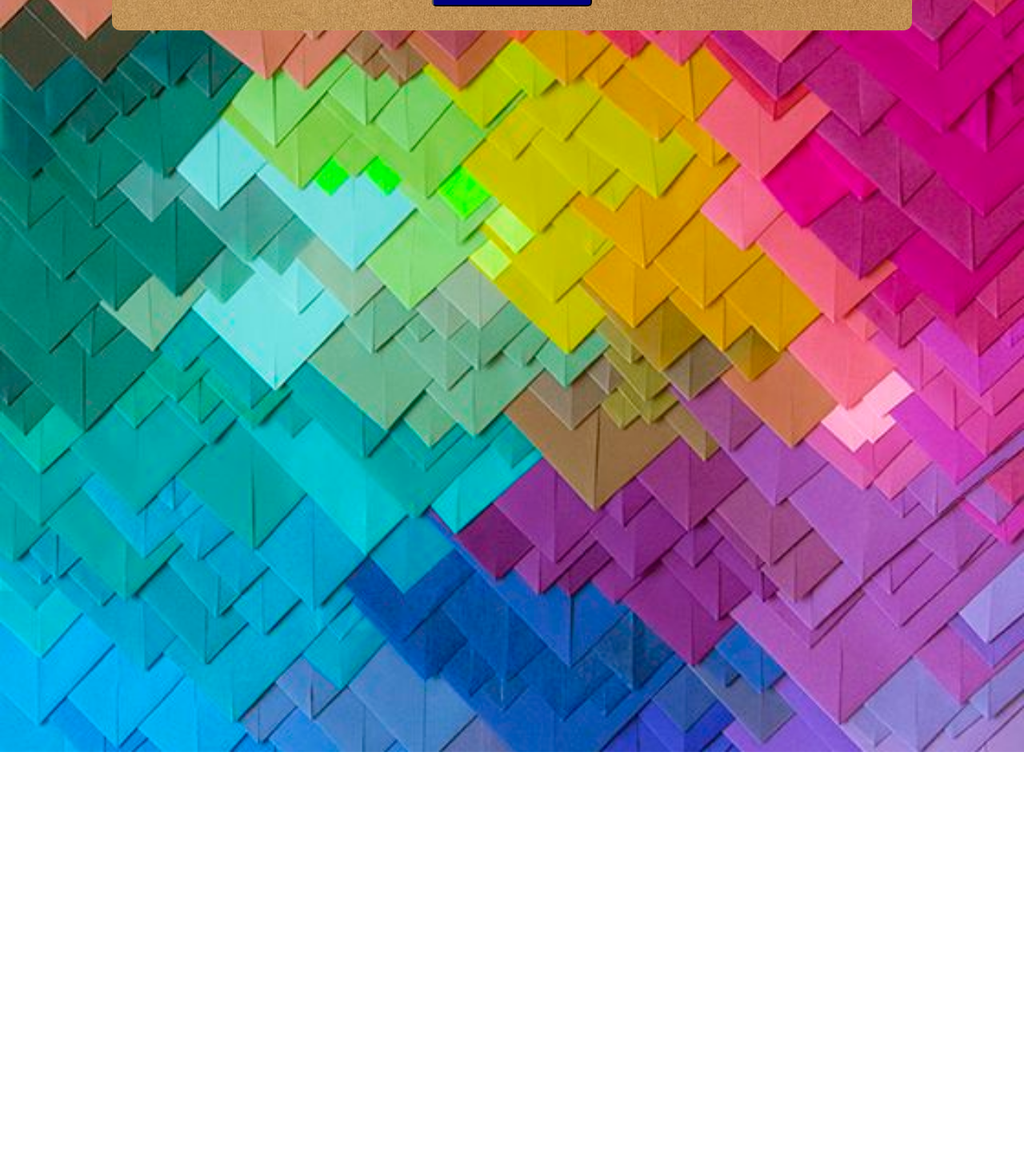
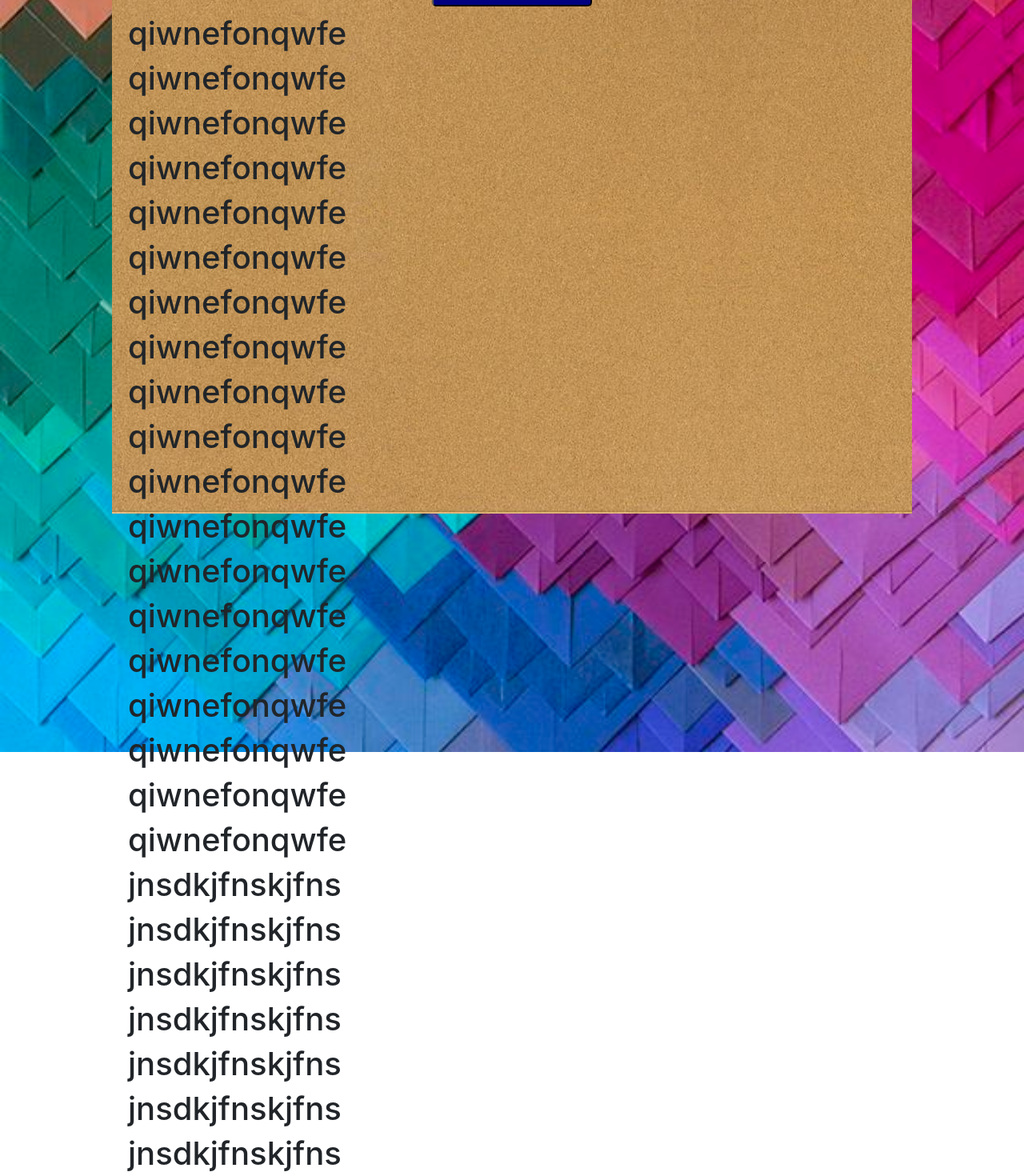
Before and after one commit to KoryStone05/Unite-App, a React (Create React App) app: page / in a window 1280 px wide. Shown: the part 340-1810 px from the top of the page at 80% size. Before the commit the page ends 1280 px from the top, so only its background shows below. Built offline with nearby package versions, Linux system fonts and the light colour scheme.

Commit message:
Changed the styling of the public and private buttons on the info card, also changed the styling of the bulliten board  container

```diff
--- a/src/Components/Form/info.css
+++ b/src/Components/Form/info.css
@@ -1,25 +1,38 @@
 .card {
     padding: 20px;
     width: 1050px;
-    height: 425px;
+    height: 475px;
     margin: auto;
     margin-top: 50px;
     background-color: white;
     box-shadow: 0 16px 28px 0 black, 0 25px 55px 0 grey;
 }
 
-.remember {
-    color: black;
-    text-shadow: white 0px 0px 20px;
-}
-
-.eventDetails {
-    width: 1010px;
-    border-radius: 5px;
-}
-
-.radio {
+.radioPublic {
     display: inline;
     margin: 10px;
     padding: 2px;
 }
+
+.radioPrivate {
+    display: inline;
+    margin: 10px;
+    padding: 2px;
+}
+
+.privatePassword {
+   padding-left: 10px;
+   width: 1000px;
+   border-radius: 10px;
+   display: none;
+}
+
+.submitButton {
+    width: 200px;
+}
+
+.eventDetailsBox {
+    height: 75px;
+    width: 1000px;
+
+}
--- a/src/Components/Form/info.js
+++ b/src/Components/Form/info.js
@@ -6,18 +6,6 @@ import {Route} from 'react-router-dom';
 
 
 class Info extends Component {
-
-//   constructor() {
-//     super();
-//     this.state = {
-//         open: false
-//     }
-//     this.handleDropDown = this.handleDropDown.bind(this);
-// }
-// handleDropDown() {
-//     this.setState({ open: !this.state.open })
-// }
-
     render() {
         return(
         <div className="card">
@@ -30,7 +18,7 @@ class Info extends Component {
 
   <Form.Group controlId="formGridAddress2">
     <Form.Label>Address</Form.Label>
-    <Form.Control placeholder="Street location" />
+    <Form.Control />
   </Form.Group>
 
 
@@ -104,21 +92,26 @@ class Info extends Component {
   </Form.Row>
 
 <div>
-  <textarea className='eventDetails' placeholder='Enter event details'></textarea>
+  <input className='eventDetailsBox' type='text' placeholder='Enter event details' />
 </div>
 
-        <div className="radio">
+        <div className="radioPublic">
           <label>
-            <input type="radio" value="option1" checked={true} />
+            <input type="radio" value="option1" checked={true}/>
             Public
           </label>
         </div>
 
-        <div className="radio">
+        <div className="radioPrivate">
           <label>
-            <input type="radio" value="option1" checked={true} />
+            <input type="radio" value="option2"/>
             Private
-          </label>
+            </label>
+        </div>
+        <div>
+        <Form.Group className="privatePassword">
+          <input type="password" placeholder="*Password Required*" onInput={this.validate}/>
+          </Form.Group>
         </div>
 <div>
   <Button className='submitButton' variant="primary" type="submit">
--- a/src/Home/Home.css
+++ b/src/Home/Home.css
@@ -26,6 +26,7 @@
     background-attachment: fixed;
     min-height: 100%;
     position: relative;
+    background-repeat: no-repeat;
 
 }
 
@@ -39,6 +40,7 @@
 }
 
 .eventBoardContainers {
+    position: sticky;
     margin-top: 10px;
     margin-left: 20px;
     padding-bottom: 20px;
--- a/src/Home/Home.js
+++ b/src/Home/Home.js
@@ -26,6 +26,33 @@ class Home extends Component {
                     <Link as={Link} to='/about'><button className='createEventButton'>Create Event</button></Link>
                 </div>
                 <div className='eventBoardContainers'>
+                    <h1>qiwnefonqwfe</h1>
+                    <h1>qiwnefonqwfe</h1>
+                    <h1>qiwnefonqwfe</h1>
+                    <h1>qiwnefonqwfe</h1>
+                    <h1>qiwnefonqwfe</h1>
+                    <h1>qiwnefonqwfe</h1>
+                    <h1>qiwnefonqwfe</h1>
+                    <h1>qiwnefonqwfe</h1>
+                    <h1>qiwnefonqwfe</h1>
+                    <h1>qiwnefonqwfe</h1>
+                    <h1>qiwnefonqwfe</h1>
+                    <h1>qiwnefonqwfe</h1>
+                    <h1>qiwnefonqwfe</h1>
+                    <h1>qiwnefonqwfe</h1>
+                    <h1>qiwnefonqwfe</h1>
+                    <h1>qiwnefonqwfe</h1>
+                    <h1>qiwnefonqwfe</h1>
+                    <h1>qiwnefonqwfe</h1>
+                    <h1>qiwnefonqwfe</h1>
+                    <h1>jnsdkjfnskjfns</h1>
+                    <h1>jnsdkjfnskjfns</h1>
+                    <h1>jnsdkjfnskjfns</h1>
+                    <h1>jnsdkjfnskjfns</h1>
+                    <h1>jnsdkjfnskjfns</h1>
+                    <h1>jnsdkjfnskjfns</h1>
+                    <h1>jnsdkjfnskjfns</h1>
+                    <h1>jnsdkjfnskjfns</h1>
                 </div>
             </div>
             <div>
```
